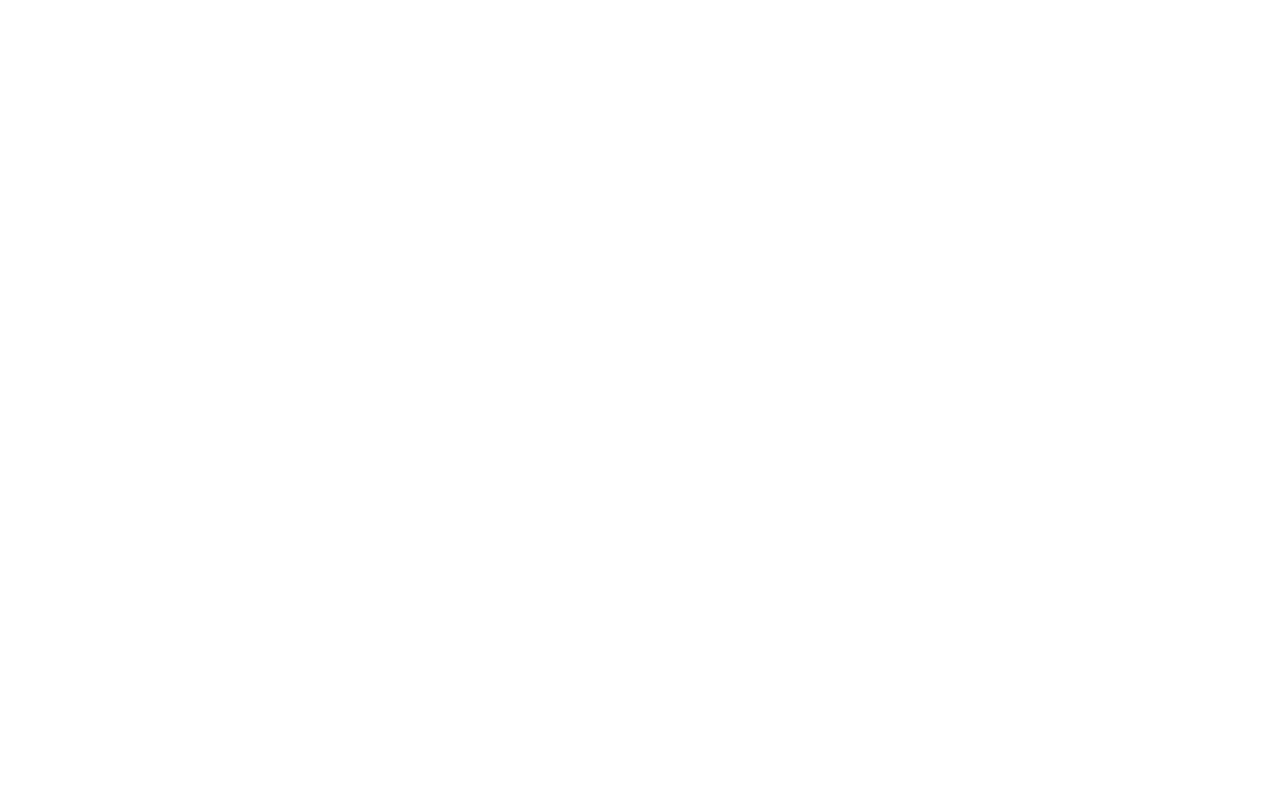
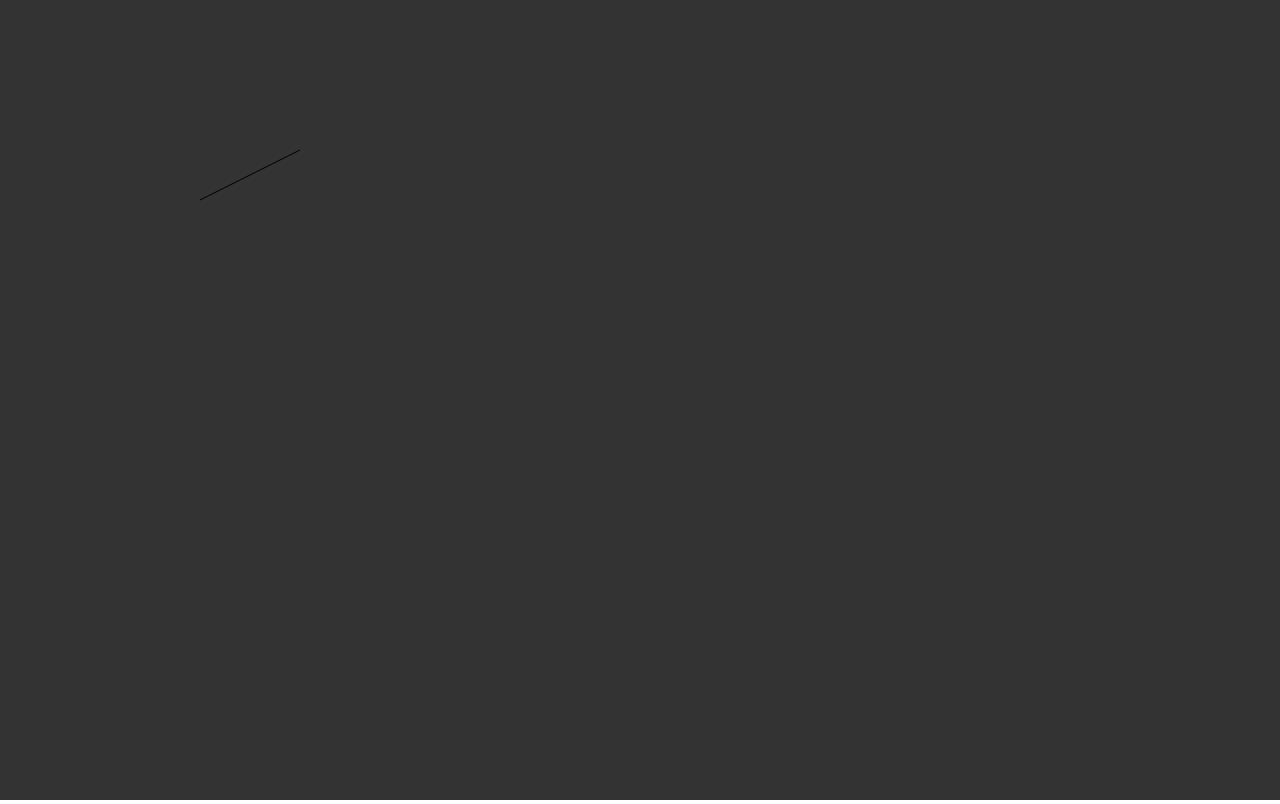
Before and after one commit to LalithD/Isometricity, a plain HTML site: page index.html in a window 1280 px wide. Drawn offline with Linux system fonts and the light colour scheme.

Commit message:
make canvas full size

```diff
--- a/isometry.js
+++ b/isometry.js
@@ -1,6 +1,30 @@
+/* jshint esnext: true */
 (function() {
     "use strict";
     window.onload = function() {
         console.log("Isometry.js loaded!");
+
+        let canvas = document.getElementById("panel");
+        let ctx = canvas.getContext("2d");
+
+        canvas.width = window.innerWidth;
+        canvas.height = window.innerHeight;
+
+        function makeBlock() {
+
+        }
+
+        function makeBuilding() {
+
+        }
+
+        function makeGrid() {
+            ctx.beginPath();
+            ctx.moveTo(200, 200);
+            ctx.lineTo(300, 150);
+            ctx.stroke();
+        }
+
+        makeGrid();
     };
 })();
--- a/style.css
+++ b/style.css
@@ -2,3 +2,9 @@
     margin: 0;
     padding: 0;
 }
+body {
+    overflow: hidden;
+}
+#panel {
+    background: #333;
+}
```
